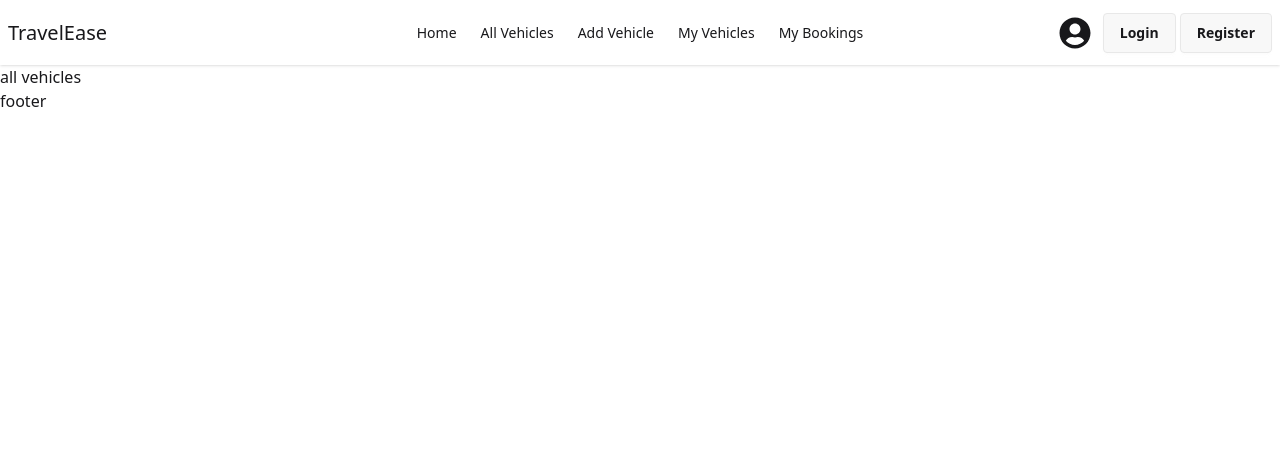
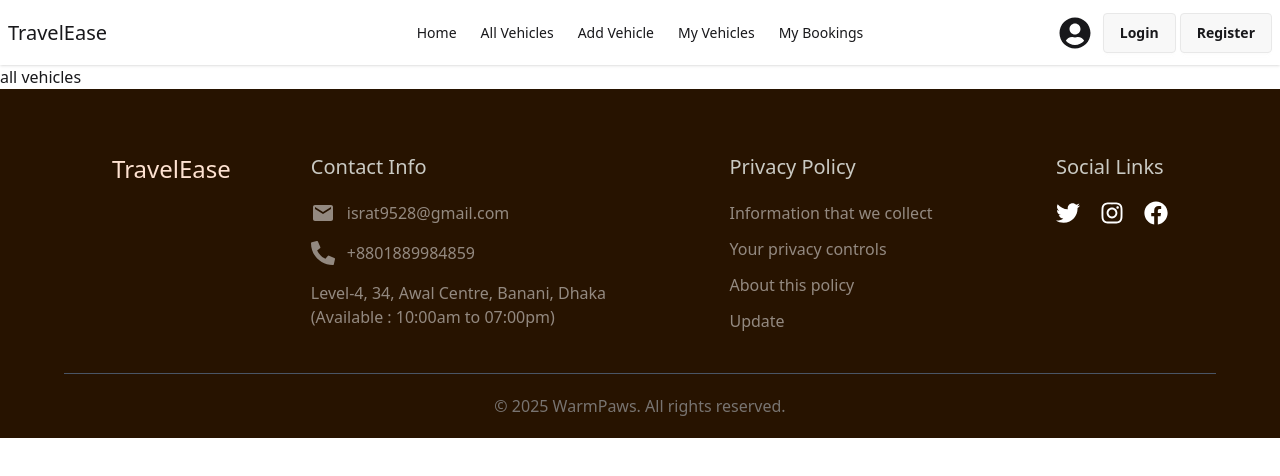
Before and after one commit to israt9528/travelEase-client, a React (Vite) app: page /all-vehicles in a window 1280 px wide. Shown: the top 476 px of the page. Built offline with nearby package versions, Linux system fonts and the light colour scheme; no server answers.

Commit message:
implement custom hooks

```diff
--- a/package.json
+++ b/package.json
@@ -11,6 +11,7 @@
   },
   "dependencies": {
     "@tailwindcss/vite": "^4.1.17",
+    "axios": "^1.13.2",
     "daisyui": "^5.4.7",
     "firebase": "^12.5.0",
     "react": "^19.1.1",
--- a/src/Components/Footer/Footer.jsx
+++ b/src/Components/Footer/Footer.jsx
@@ -1,7 +1,67 @@
 import React from "react";
+import { MdEmail } from "react-icons/md";
+import { FaFacebook, FaInstagram, FaPhoneAlt, FaTwitter } from "react-icons/fa";
 
 const Footer = () => {
-  return <div>footer</div>;
+  return (
+    <div className="p-16 pb-0 max-lg:p-5 bg-[#271300] text-white">
+      <div className="w-11/12 mx-auto flex max-md:flex-col max-md:gap-8 mb-10">
+        <div className="text-[#fee2d1]">
+          <a className=" text-2xl font-medium mr-20">
+            {/* <img className="w-20 h-20 mb-3 rounded-full  " src={logo} alt="" /> */}
+            TravelEase
+          </a>
+        </div>
+        <div className="flex justify-between flex-1 max-md:grid max-md:grid-cols-2 gap-8">
+          <div className="max-md:col-span-2">
+            <h2 className="text-xl font-medium mb-5 text-[#cacac3] ">
+              Contact Info
+            </h2>
+            <ul className="text-[#ffffff80]">
+              <li className="flex items-center my-4 gap-3">
+                <MdEmail size={24} /> israt9528@gmail.com
+              </li>
+              <li className="flex items-center mb-4 gap-3">
+                {" "}
+                <FaPhoneAlt size={24} />
+                +8801889984859
+              </li>
+              <li>
+                <p>
+                  Level-4, 34, Awal Centre, Banani, Dhaka <br />
+                  (Available : 10:00am to 07:00pm)
+                </p>
+              </li>
+            </ul>
+          </div>
+          <div>
+            <h2 className="text-xl font-medium mb-5 text-[#cacac3]">
+              Privacy Policy
+            </h2>
+            <ul className="space-y-3 text-[#ffffff80]">
+              <li>Information that we collect</li>
+              <li>Your privacy controls</li>
+              <li>About this policy</li>
+              <li>Update</li>
+            </ul>
+          </div>
+          <div>
+            <h2 className="text-xl font-medium mb-5 text-[#cacac3]">
+              Social Links
+            </h2>
+            <div className="flex gap-5">
+              <FaTwitter size={24}></FaTwitter>
+              <FaInstagram size={24}></FaInstagram>
+              <FaFacebook size={24}></FaFacebook>
+            </div>
+          </div>
+        </div>
+      </div>
+      <div className="flex justify-center py-5 border-t border-t-gray-600 text-[#a6abafa3]">
+        <p>© 2025 WarmPaws. All rights reserved.</p>
+      </div>
+    </div>
+  );
 };
 
 export default Footer;
--- a/src/Pages/AllVehicles/AllVehicles.jsx
+++ b/src/Pages/AllVehicles/AllVehicles.jsx
@@ -1,6 +1,13 @@
 import React from "react";
+import useAxios from "../../hooks/useAxios";
 
 const AllVehicles = () => {
+  const axiosInstance = useAxios();
+
+  axiosInstance.get("/vehicles").then((data) => {
+    console.log(data.data);
+  });
+
   return <div>all vehicles</div>;
 };
 
--- /dev/null
+++ b/src/hooks/useAuth.jsx
@@ -0,0 +1,9 @@
+import React, { use } from "react";
+import { AuthContext } from "../Context/AuthContext";
+
+const useAuth = () => {
+  const authInfo = use(AuthContext);
+  return authInfo;
+};
+
+export default useAuth;
--- /dev/null
+++ b/src/hooks/useAxios.jsx
@@ -0,0 +1,12 @@
+import axios from "axios";
+import React from "react";
+
+const axiosInstance = axios.create({
+  baseURL: "http://localhost:3000",
+});
+
+const useAxios = () => {
+  return axiosInstance;
+};
+
+export default useAxios;
```
Also changed, not shown: 1 other file (tests, documents, lock files or other folders).
